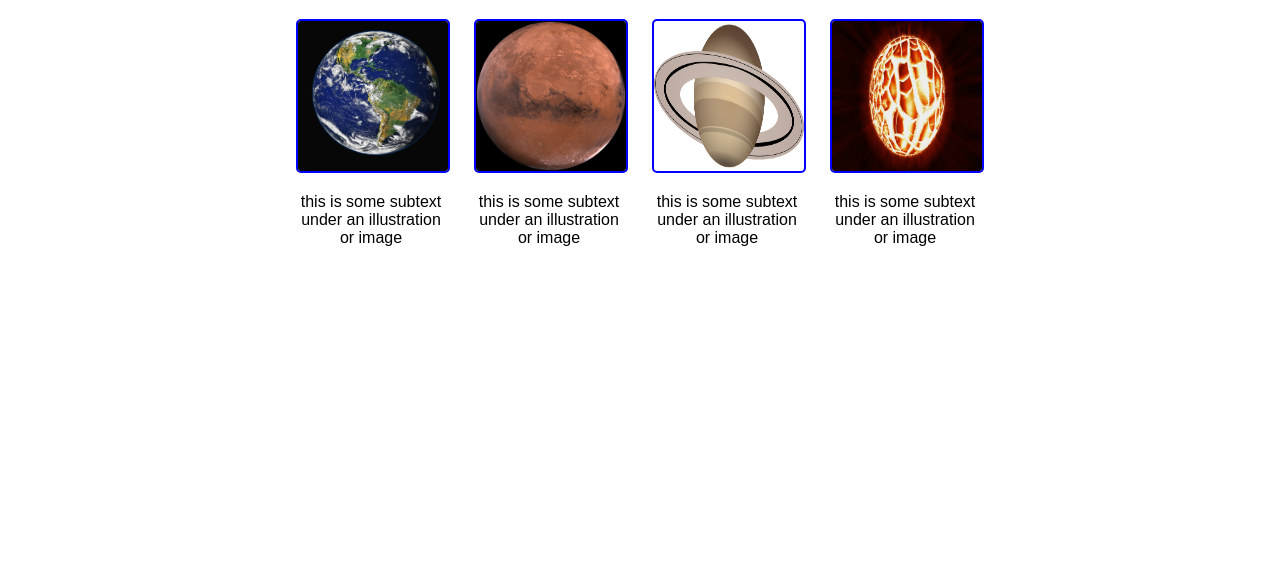
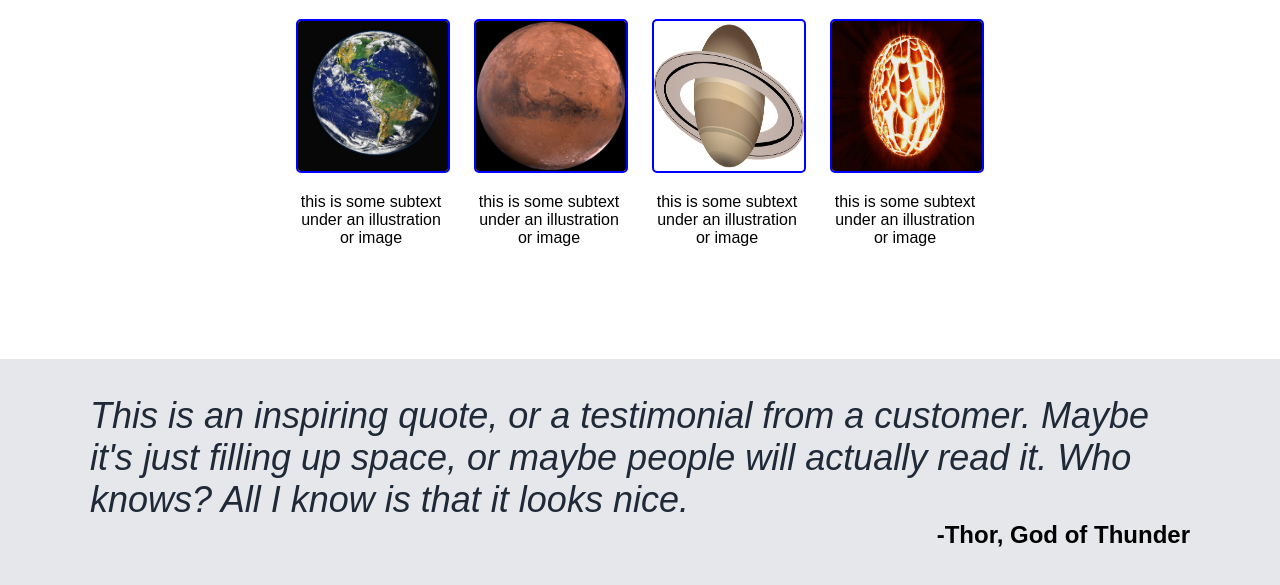
Before and after one commit to hanzalahanees/project-Landing-Page, a plain HTML site: page index.html in a window 1280 px wide. Shown: the part 592-1177 px from the top of the page. Before the commit the page ends 951 px from the top, so only its background shows below. Drawn offline with Linux system fonts and the light colour scheme.

Commit message:
Quote Section has been created successfully.

```diff
--- a/index.html
+++ b/index.html
@@ -53,5 +53,13 @@
         </div>
     </div>
 
+    <div class="quote-section">
+
+        <p class="quote">This is an inspiring quote, or a testimonial from a customer. Maybe it's just filling up space,
+            or maybe people will actually read it. Who knows? All I know is that it looks nice.</p>
+        <p class="thor">-Thor, God of Thunder</p>
+
+    </div>
+
 </body>
 </html>
--- a/style.css
+++ b/style.css
@@ -131,3 +131,38 @@ button {
 /********************************************
 *   info Section End here                   *
 ********************************************/
+
+/********************************************
+*                                           *
+*   Quote Section Start here                *
+*                                           *
+********************************************/
+
+.quote-section {
+    background-color: #E5E7EB;
+    padding: 0 90px;
+    display: flex;
+    flex-direction: column;
+    padding-bottom: 80px;
+}
+
+.quote {
+    font-size: 36px;
+    font-style: italic;
+    /* font-weight: lighter; */
+    color: #1F2937;
+    margin-bottom: 0px;
+}
+
+.thor {
+    align-self: flex-end;
+    font-size: 24px;
+    font-weight: bold;
+    color: black;
+    padding-top: 0px;
+    margin-top: 0px;
+}
+
+/********************************************
+*   Quote Section End here                  *
+********************************************/
```
